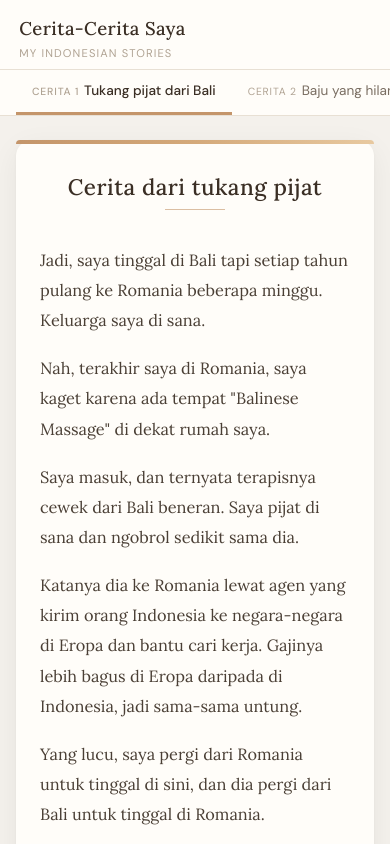
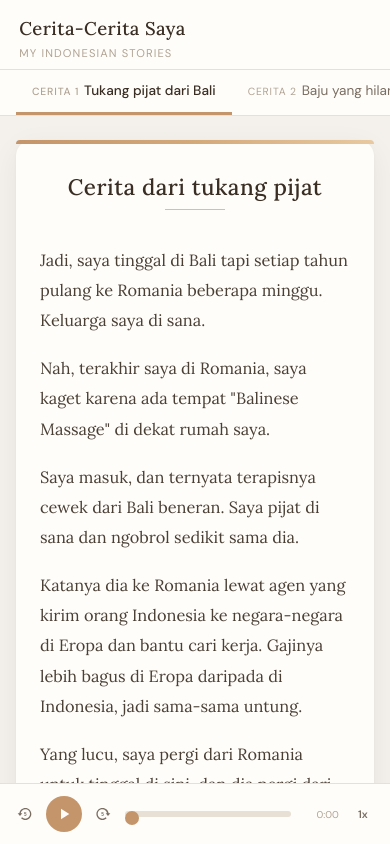
Before and after one commit to dalv/indo-stories, a Next.js app: page / in a window 390 px wide. Shown: the top 844 px of the page. Built offline with nearby package versions, Linux system fonts and the light colour scheme.

Commit message:
fix audio player to bottom of viewport
Co-Authored-By: Claude Opus 4.6 (1M context) <noreply@anthropic.com>

```diff
--- a/src/app/globals.css
+++ b/src/app/globals.css
@@ -14,7 +14,7 @@ body{min-height:100vh;display:flex;background:#f4f1ec;font-family:var(--font-lor
 .sidebar-footer{padding:1rem 1.5rem;border-top:1px solid #e8e0d4;font-family:var(--font-dm-sans),sans-serif;font-size:0.7rem;color:#c4b8a8;text-align:center}
 
 /* Main content */
-.main{margin-left:260px;flex:1;display:flex;align-items:center;justify-content:center;padding:2.5rem}
+.main{margin-left:260px;flex:1;display:flex;align-items:center;justify-content:center;padding:2.5rem;padding-bottom:5rem}
 .card{background:#fffdf9;max-width:580px;width:100%;padding:3rem 3rem 2rem;border-radius:16px;box-shadow:0 1px 3px rgba(0,0,0,0.04),0 8px 30px rgba(0,0,0,0.06);position:relative}
 .card::before{content:'';position:absolute;top:0;left:0;right:0;height:4px;background:linear-gradient(90deg,#c4956a,#d4a97a,#e8c9a0);border-radius:16px 16px 0 0}
 .header{text-align:center;margin-bottom:2.2rem}
@@ -35,7 +35,7 @@ body{min-height:100vh;display:flex;background:#f4f1ec;font-family:var(--font-lor
 .card-footer{margin-top:1.8rem;text-align:center;font-family:var(--font-dm-sans),sans-serif;font-size:0.72rem;color:#b0a393;letter-spacing:0.08em;text-transform:uppercase}
 
 /* Audio controls */
-.audio-bar{display:flex;align-items:center;gap:0.6rem;margin-top:1.8rem;padding:0.9rem 1rem;background:#f9f5ef;border-radius:10px}
+.audio-bar{display:flex;align-items:center;gap:0.6rem;padding:0.9rem 1rem;background:#fffdf9;border-top:1px solid #e8e0d4;position:fixed;bottom:0;left:260px;right:0;z-index:20}
 .audio-btn{width:34px;height:34px;border:none;background:none;cursor:pointer;display:flex;align-items:center;justify-content:center;border-radius:50%;color:#7a6e62;transition:all 0.2s;flex-shrink:0;padding:0}
 .audio-btn:hover{background:#ede7dd;color:#3a2e24}
 .audio-btn.playing{color:#c4956a}
@@ -72,9 +72,9 @@ body{min-height:100vh;display:flex;background:#f4f1ec;font-family:var(--font-lor
   .story-item.active{background:transparent;border-left-color:transparent;border-bottom-color:#c4956a}
   .story-number{display:inline;margin-right:0.3rem;margin-bottom:0}
   .sidebar-footer{display:none}
-  .main{margin-left:0;padding:1.5rem 1rem;min-height:calc(100vh - 140px);align-items:flex-start}
+  .main{margin-left:0;padding:1.5rem 1rem 5rem;min-height:calc(100vh - 140px);align-items:flex-start}
   .card{padding:2rem 1.5rem 1.5rem}
-  .audio-bar{gap:0.4rem;padding:0.75rem 0.6rem}
+  .audio-bar{left:0;gap:0.4rem;padding:0.75rem 0.6rem;padding-bottom:calc(0.75rem + env(safe-area-inset-bottom))}
   .audio-btn{width:30px;height:30px}
   .audio-btn.play-btn{width:36px;height:36px}
   .audio-btn svg{width:16px;height:16px}
--- a/src/app/page.tsx
+++ b/src/app/page.tsx
@@ -45,17 +45,6 @@ export default function Home() {
             paragraphs={paragraphs}
             spokenWordIndex={showEnglish ? -1 : audio.currentWordIndex}
           />
-          <AudioPlayer
-            isVisible={!showEnglish}
-            isPlaying={audio.isPlaying}
-            currentTime={audio.currentTime}
-            duration={audio.duration}
-            playbackRate={audio.playbackRate}
-            onPlayPause={audio.playPause}
-            onSkip={audio.skip}
-            onScrub={audio.scrub}
-            onSpeedChange={audio.cycleSpeed}
-          />
           <LanguageToggle
             showEnglish={showEnglish}
             onToggle={handleToggleLanguage}
@@ -63,6 +52,17 @@ export default function Home() {
           <div className="card-footer">{story.footer}</div>
         </div>
       </main>
+      <AudioPlayer
+        isVisible={!showEnglish}
+        isPlaying={audio.isPlaying}
+        currentTime={audio.currentTime}
+        duration={audio.duration}
+        playbackRate={audio.playbackRate}
+        onPlayPause={audio.playPause}
+        onSkip={audio.skip}
+        onScrub={audio.scrub}
+        onSpeedChange={audio.cycleSpeed}
+      />
     </>
   );
 }
```
